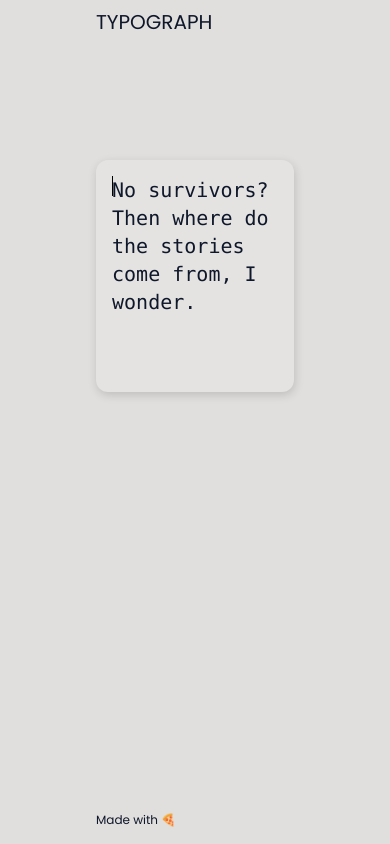
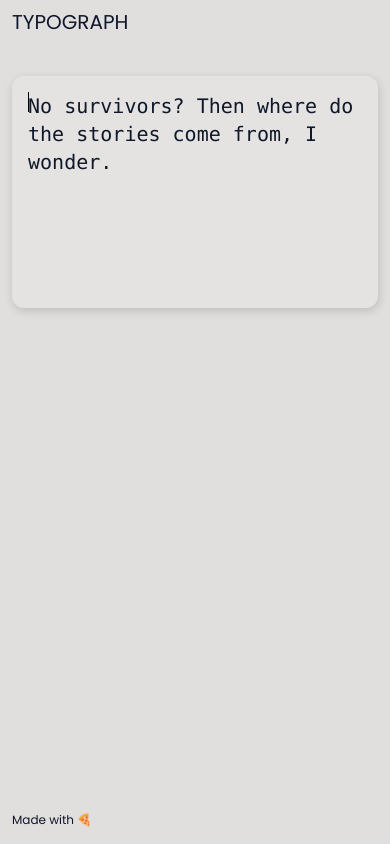
Before and after one commit to OndasAlikhan/typograph-front, a Next.js app: page / in a window 390 px wide. Built offline with nearby package versions, Linux system fonts and the light colour scheme.

Commit message:
fix: mobile version, ios quotemark

```diff
--- a/src/app/layout.tsx
+++ b/src/app/layout.tsx
@@ -27,7 +27,7 @@ export default function RootLayout({
             <body className={`${poppinsFont.variable} font-sans`}>
                 <div className="absolute top-1"></div>
                 <Header />
-                <main className="min-h-[calc(100vh-112px)] p-24">
+                <main className="min-h-[calc(100vh-112px)] p-3 lg:p-24">
                     {children}
                 </main>
                 <Footer />
--- a/src/components/common/Footer.tsx
+++ b/src/components/common/Footer.tsx
@@ -1,7 +1,7 @@
 export const Footer = () => {
     return (
         <footer className="h-[48px]">
-            <div className="px-24 text-xs h-full flex items-center">
+            <div className="px-3 lg:px-24 text-xs h-full flex items-center">
                 Made with 🍕
             </div>
         </footer>
--- a/src/components/common/Header.tsx
+++ b/src/components/common/Header.tsx
@@ -3,7 +3,7 @@ import { Button } from "./Button";
 export default function Header() {
     return (
         <header className="h-[64px]">
-            <div className="px-24 py-2 flex gap-3 justify-between items-baseline">
+            <div className="px-3 lg:px-24 py-2 flex gap-3 justify-between items-baseline">
                 <span className="text-xl">TYPOGRAPH</span>
                 {/* <Button>
                     <div className="text-right ">Login</div>
--- a/src/components/main/RenderText.tsx
+++ b/src/components/main/RenderText.tsx
@@ -16,6 +16,11 @@ const colorClassNameMap = {
     w: "text-default-color",
     g: "text-green-700",
     r: "text-red-700",
+};
+
+const mapUnusualLetters = (letter: string) => {
+    if (letter === `‘`) return `'`;
+    return letter;
 };
 
 const getLetterObjArray = (text?: string): LetterObj[][] => {
@@ -46,11 +51,13 @@ export default function RenderText({ quote }: Props) {
 
     // runs on every key stroke
     useEffect(() => {
+        /* Starting game */
         if (!timer.isRunning && inputValue.length > 0) {
             timer.startTimer();
             setIsTimerStarted(true);
         }
 
+        /* Finished game */
         if (
             currentWordIndex >= textArray.length - 1 &&
             inputValue.length === textArray[currentWordIndex].length
@@ -65,7 +72,7 @@ export default function RenderText({ quote }: Props) {
 
         const word = textArray[currentWordIndex];
 
-        // next word
+        /* Next word */
         if (
             !word?.some((item) => item.color === "w") &&
             inputValue?.[inputValue.length - 1] === " "
@@ -82,16 +89,21 @@ export default function RenderText({ quote }: Props) {
             return;
         }
 
+        /* Check if inputted letter is correct */
         const changedWord = word.map<LetterObj>((item, index) => {
-            if (inputValue[index] === item.letter)
+            const inputtedLetter = mapUnusualLetters(inputValue[index]);
+
+            if (inputtedLetter === item.letter)
                 return { color: "g", letter: item.letter };
-            else if (inputValue[index] && inputValue[index] !== item.letter)
+            else if (inputtedLetter && inputtedLetter !== item.letter)
                 return { color: "r", letter: item.letter };
             return { color: "w", letter: item.letter };
         });
         const newTextArray = textArray.map((value, index) =>
             index === currentWordIndex ? changedWord : value,
         );
+
+        /* Update state of the whole text */
         setTextArray(newTextArray);
     }, [inputValue]);
 
@@ -188,7 +200,7 @@ export default function RenderText({ quote }: Props) {
                     <SecondsElapsed running={isTimerStarted} />
 
                     <div
-                        className={`font-mono text-xl h-[200px] ${
+                        className={`font-mono text-xl min-h-[200px] ${
                             !isInputFocused && "blur-sm"
                         }`}
                     >
@@ -201,7 +213,7 @@ export default function RenderText({ quote }: Props) {
                     )}
                 </div>
             </Card>
-            <div className="mt-4 w-1/2 mx-auto absolute">
+            <div className="mt-4 w-1/2 mx-auto absolute top-0">
                 <TypeInput
                     inputValue={inputValue}
                     isFocused={isInputFocused}
```
